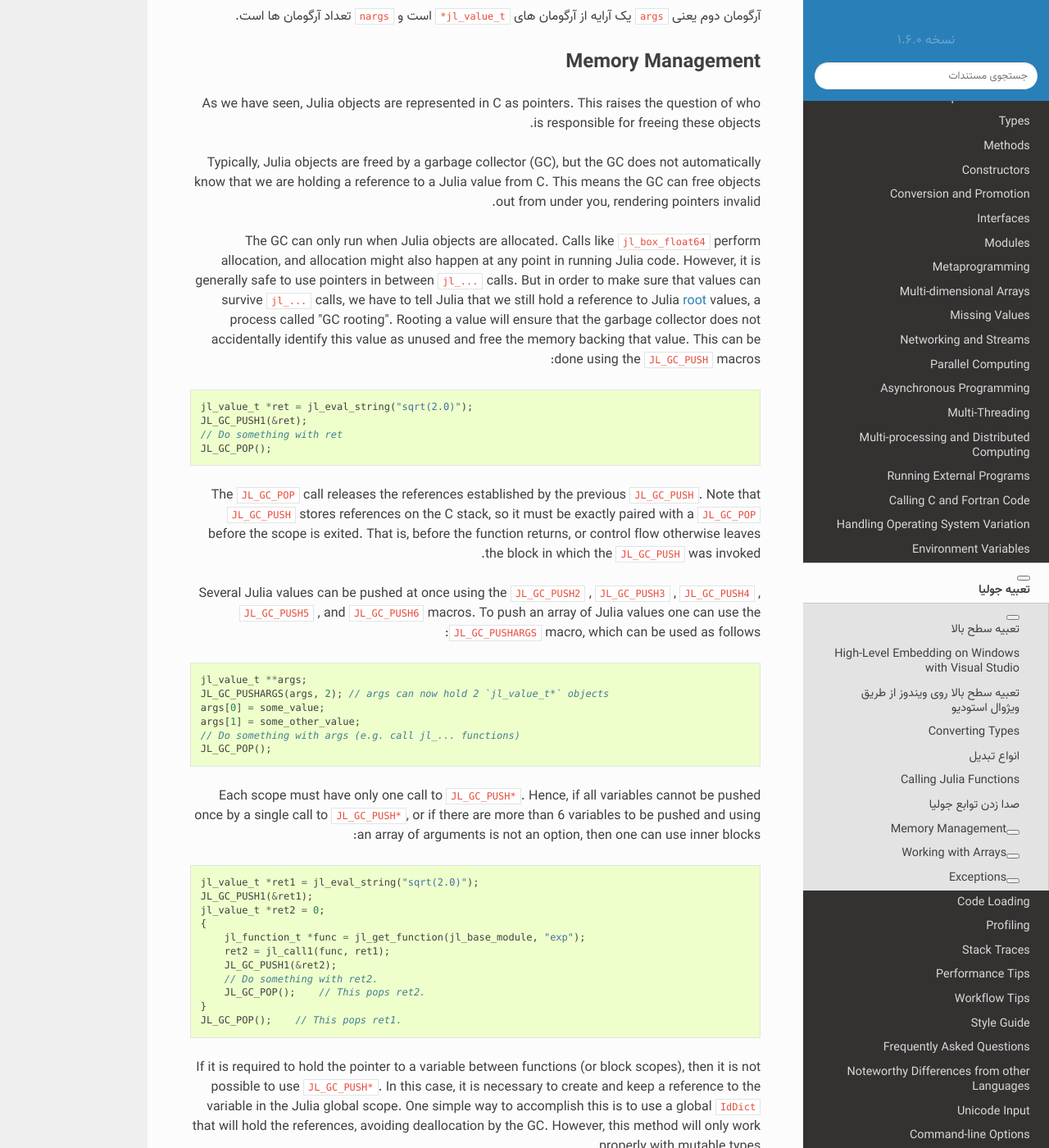
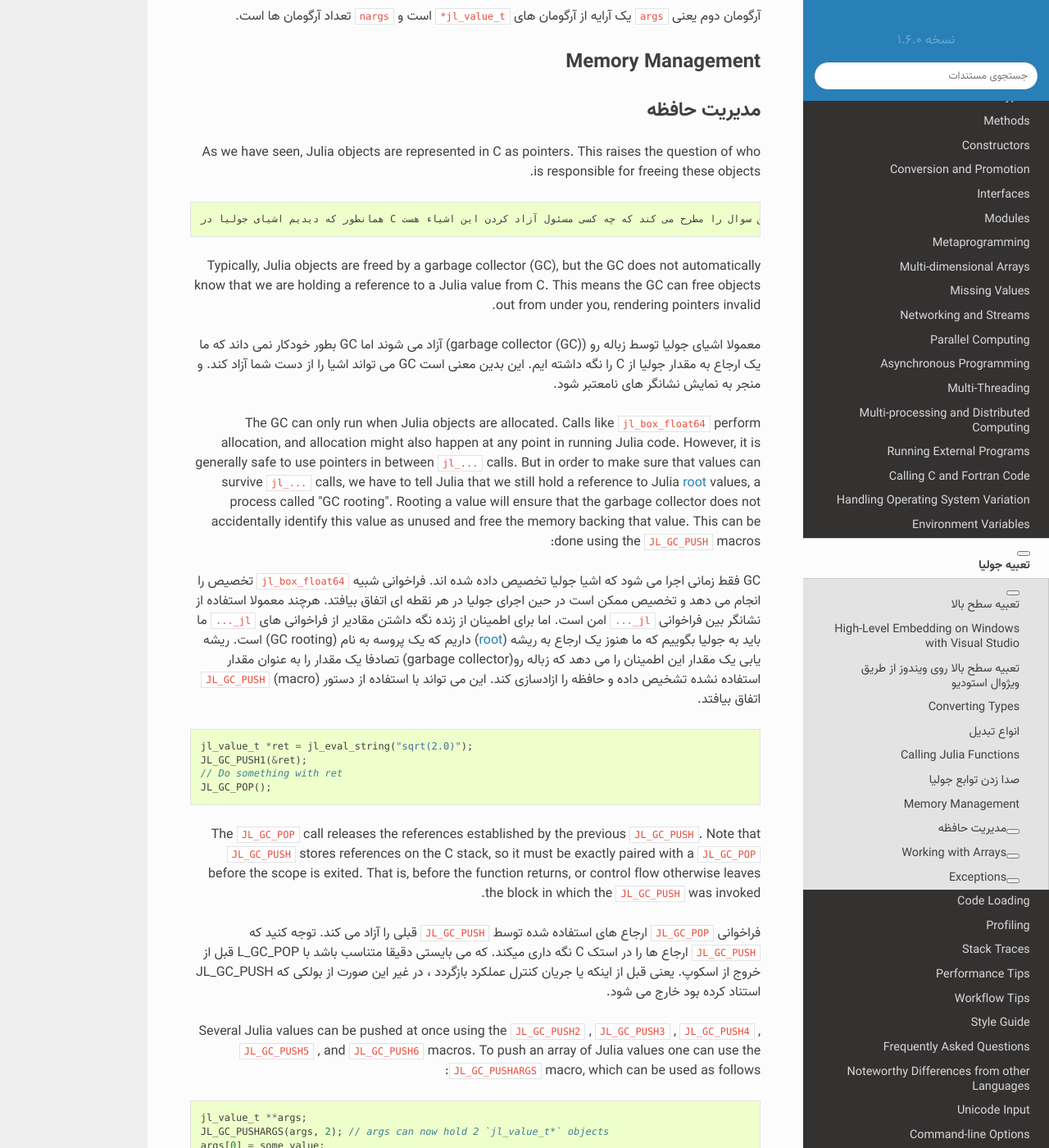
Before and after one commit to AppliedLinearAlgebra-Sharif/julia-docs, a Sphinx documentation site: the page built from docs/manual/embedding.md, in a window 1280 px wide and 1400 px high, scrolled down 8010 px. Shown: the whole window at 82% size. Built offline with Sphinx 7.4.7 and the Read the Docs theme 2.0.0, drawn with Linux system fonts in a browser that asks for light colours; pages that are not in the unit, such as notebooks, are missing from menus.

Commit message:
Update embedding.md

````diff
--- a/docs/manual/embedding.md
+++ b/docs/manual/embedding.md
@@ -311,13 +311,17 @@ arguments.
 آرگومان دوم یعنی `args` یک آرایه از آرگومان های `jl_value_t*` است و `nargs` تعداد آرگومان ها است.
 
 ## Memory Management
-
+## مدیریت حافظه
 As we have seen, Julia objects are represented in C as pointers. This raises the question of who
 is responsible for freeing these objects.
+
+    همانطور که دیدیم اشیای جولیا در C به عنوان نشانگر نمایش داده می شوند. این موضوع این سوال را مطرح می کند که چه کسی مسئول آزاد کردن این اشیاء هست.
 
 Typically, Julia objects are freed by a garbage collector (GC), but the GC does not automatically
 know that we are holding a reference to a Julia value from C. This means the GC can free objects
 out from under you, rendering pointers invalid.
+
+معمولا اشیای جولیا توسط زباله رو (garbage collector (GC)) آزاد می شوند اما GC بطور خودکار نمی داند که ما یک ارجاع به مقدار جولیا از C را نگه داشته ایم. این بدین معنی است GC می تواند اشیا را از دست شما آزاد کند. و منجر به نمایش نشانگر های نامعتبر شود.
 
 The GC can only run when Julia objects are allocated. Calls like `jl_box_float64` perform allocation,
 and allocation might also happen at any point in running Julia code. However, it is generally
@@ -327,6 +331,9 @@ safe to use pointers in between `jl_...` calls. But in order to make sure that v
 called "GC rooting". Rooting a value will ensure that the garbage collector does not accidentally
 identify this value as unused and free the memory backing that value. This can be done using the
 `JL_GC_PUSH` macros:
+
+GC فقط زمانی اجرا می شود که اشیا جولیا تخصیص داده شده اند. فراخوانی شبیه `jl_box_float64` تخصیص را انجام می دهد و تخصیص ممکن است در حین اجرای جولیا در هر نقطه ای اتفاق بیافتد. هرچند معمولا استفاده از نشانگر بین فراخوانی `jl_...` امن است. اما برای اطمینان از زنده نگه داشتن مقادیر از فراخوانی های  `jl_...` ما باید به جولیا بگوییم که ما هنوز یک ارجاع به ریشه ([root](https://www.cs.purdue.edu/homes/hosking/690M/p611-fenichel.pdf)) داریم که یک پروسه به نام (GC rooting) است.    ریشه یابی یک مقدار این اطمینان را می دهد که زباله رو(garbage collector) تصادفا یک مقدار را به عنوان مقدار استفاده نشده تشخیص داده و حافظه را ازادسازی کند. این می تواند با استفاده از دستور (macro) `JL_GC_PUSH` اتفاق بیافتد.
+
 
 ```c
 jl_value_t *ret = jl_eval_string("sqrt(2.0)");
@@ -339,6 +346,8 @@ The `JL_GC_POP` call releases the references established by the previous `JL_GC_
 `JL_GC_PUSH` stores references on the C stack, so it must be exactly paired with a `JL_GC_POP`
 before the scope is exited. That is, before the function returns, or control flow otherwise
 leaves the block in which the `JL_GC_PUSH` was invoked.
+
+فراخوانی `JL_GC_POP`  ارجاع های استفاده شده توسط `JL_GC_PUSH` قبلی را آزاد می کند. توجه کنید که `JL_GC_PUSH` ارجاع ها را در استک C نگه داری میکند. که می بایستی دقیقا متناسب باشد با L_GC_POP  قبل از خروج از اسکوپ. یعنی قبل از اینکه یا جریان کنترل عملکرد بازگردد ، در غیر این صورت از بولکی که JL_GC_PUSH استناد کرده بود خارج می شود.
 
 Several Julia values can be pushed at once using the `JL_GC_PUSH2` , `JL_GC_PUSH3` , `JL_GC_PUSH4` ,
 `JL_GC_PUSH5` , and `JL_GC_PUSH6` macros. To push an array of Julia values one can use the
````
